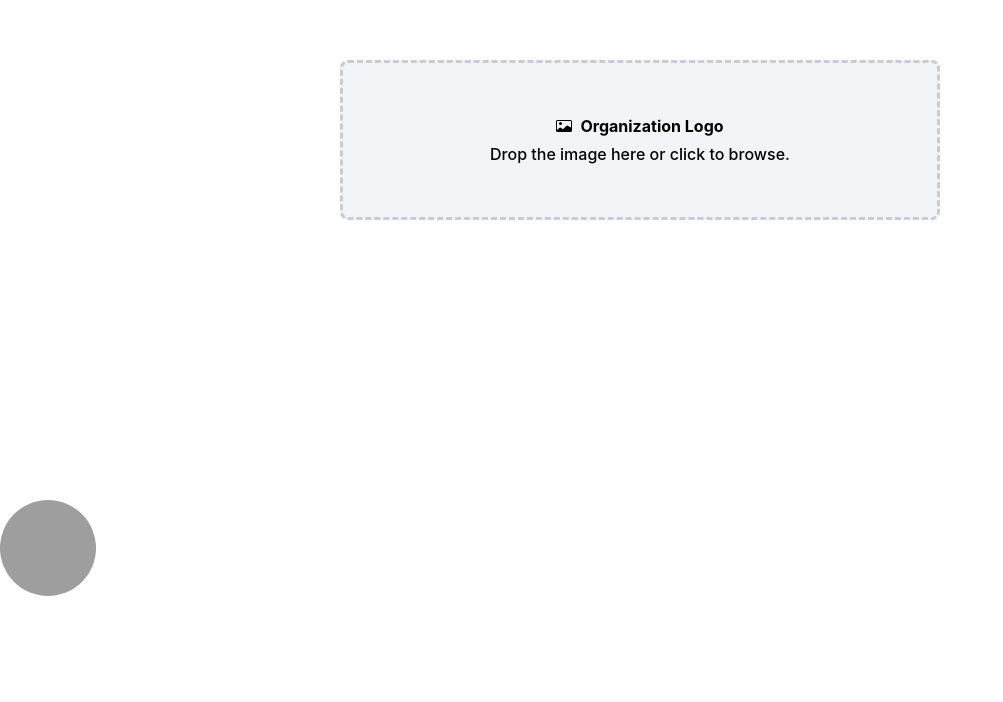
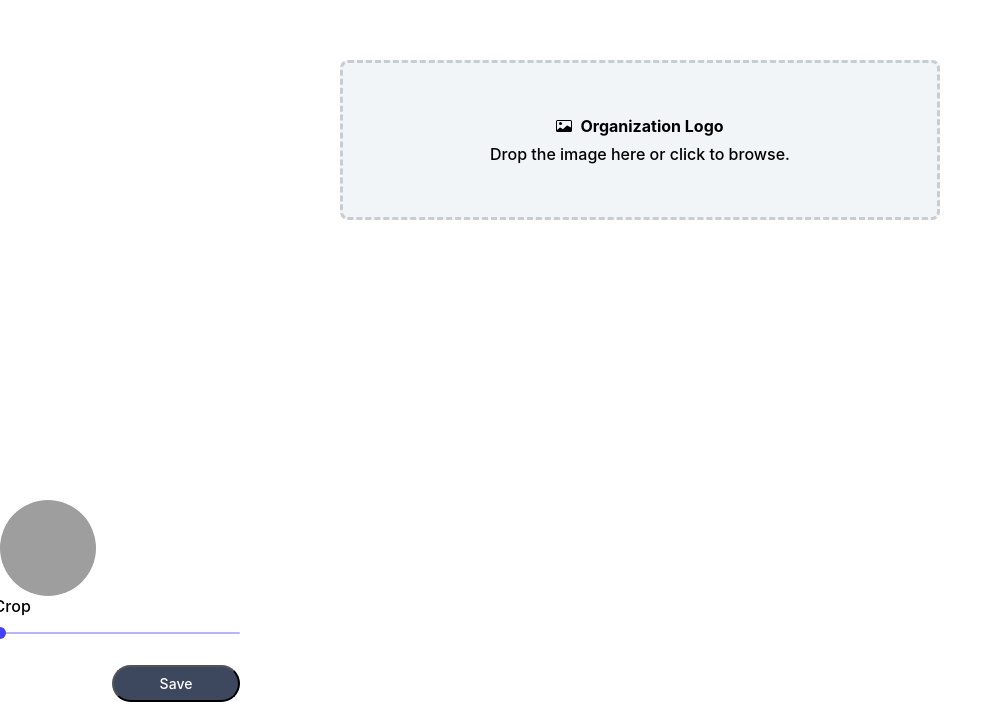
Before and after one commit to jeffersonbraster/avatar_uploader, a Next.js app: page / in a window 1280 px wide. Shown: the part 220-922 px from the top of the page, without its empty margins (0-1003 px from the left). Before the commit the page ends 816 px from the top, so only its background shows below. Built offline with nearby package versions, Linux system fonts and the light colour scheme; grey boxes are pictures that could not be loaded.

Commit message:
criando o slider

```diff
--- a/package.json
+++ b/package.json
@@ -25,6 +25,7 @@
     ]
   },
   "dependencies": {
+    "@material-ui/core": "^4.11.3",
     "next": "9.5.4",
     "next-pwa": "^3.1.4",
     "react": "16.13.1",
--- a/src/components/ImageInput/imageInput.module.scss
+++ b/src/components/ImageInput/imageInput.module.scss
@@ -3,5 +3,4 @@
   position: absolute;
   width: 100%;
   height: 100%;
-  cursor: pointer;
 }
--- /dev/null
+++ b/src/components/Slider/index.tsx
@@ -0,0 +1,21 @@
+import { Slider as SliderMaterial } from '@material-ui/core'
+
+import styles from './slider.module.scss'
+
+export const Slider = () => {
+  return (
+    <div className={styles.container}>
+      <p>Crop</p>
+      <SliderMaterial
+        data-testid="slider"
+        //value={}
+        min={1}
+        max={3}
+        step={0.1}
+        //onChange={}
+        style={{ color: '#4340fa' }}
+      />
+      <button>Save</button>
+    </div>
+  )
+}
--- /dev/null
+++ b/src/components/Slider/slider.module.scss
@@ -0,0 +1,23 @@
+.container {
+  width: 15rem;
+  display: flex;
+  flex-direction: column;
+  gap: 0.2rem;
+
+  p {
+    margin-left: -0.4rem;
+    color: var(--text);
+  }
+
+  button {
+    background: #3d485f;
+    color: #fff;
+    border-radius: 4rem;
+    font-size: 0.875rem;
+    align-self: flex-end;
+
+    width: 8rem;
+    margin-top: 0.9rem;
+    padding: 0.5rem 2rem;
+  }
+}
--- a/src/pages/index.tsx
+++ b/src/pages/index.tsx
@@ -1,5 +1,6 @@
 import { CropImage } from 'components/CropImage'
 import { ImageInput } from 'components/ImageInput'
+import { Slider } from 'components/Slider'
 import { BsCardImage } from 'react-icons/bs'
 
 import styles from './home.module.scss'
@@ -21,6 +22,7 @@ export default function Home() {
       </div>
 
       <CropImage />
+      <Slider />
     </>
   )
 }
```
Also changed, not shown: 1 other file (tests, documents, lock files or other folders).
